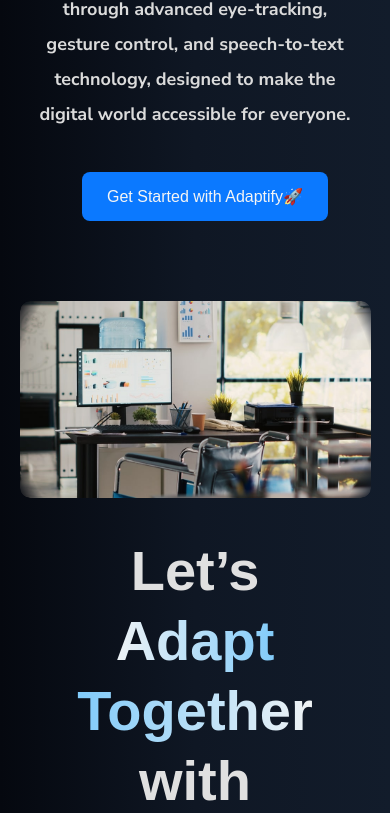
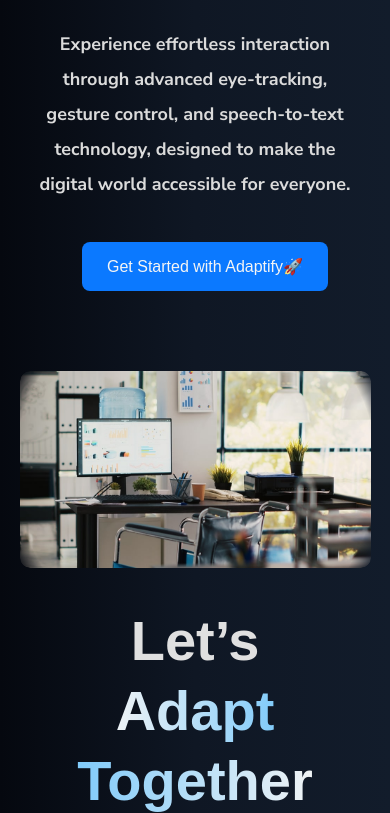
Before and after one commit to Yashrane25/Adaptify-frontend, a plain HTML site: page Adaptify.html in a window 390 px wide. Shown: the part 558-1371 px from the top of the page. Drawn offline with Linux system fonts and the light colour scheme; a web font is replaced by a local one.

Commit message:
Update navebar size problem

```diff
--- a/Adaptify.css
+++ b/Adaptify.css
@@ -17,10 +17,22 @@
   top: 0;
 }
 
+/* body {
+  background: linear-gradient(to right, #05080f, #0f1724, #121c2b);
+  height: 100vh;
+  margin-top: 70px;
+} */
+
 body {
   background: linear-gradient(to right, #05080f, #0f1724, #121c2b);
   height: 100vh;
-  margin-top: 70px;
+  margin-top: 90px;
+}
+
+@media (max-width: 768px) {
+  body {
+    margin-top: 140px;
+  }
 }
 
 .logo-image {
```
